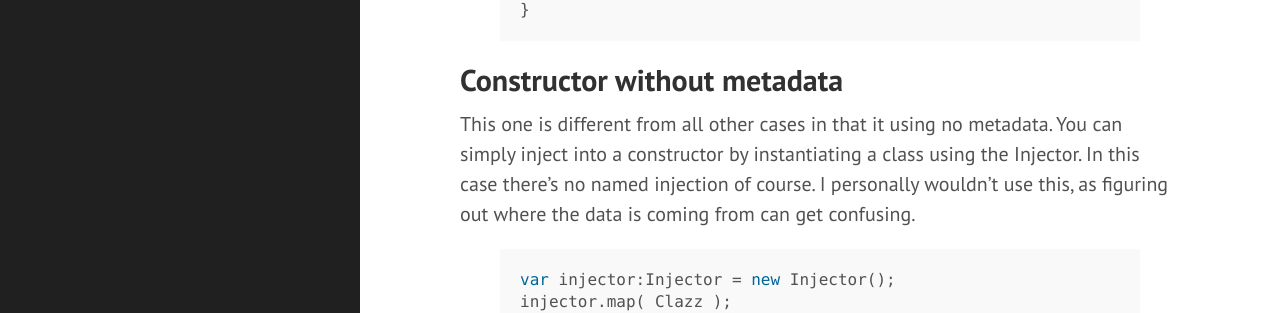
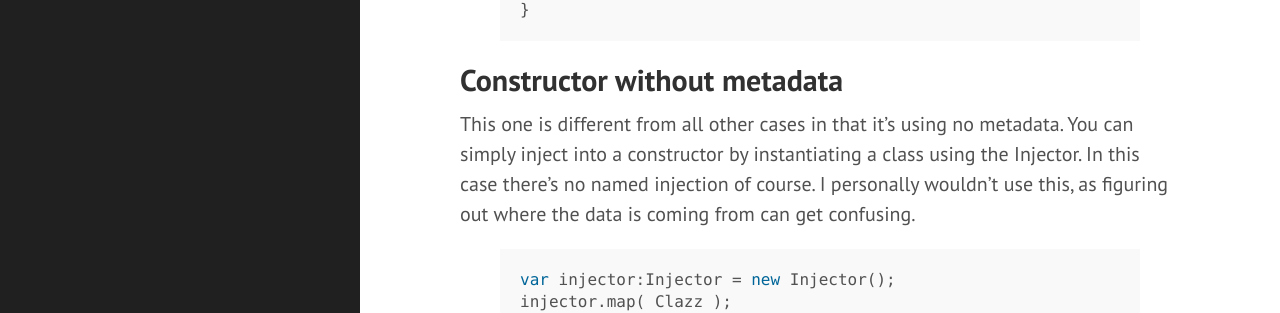
Before and after one commit to frederickjansen/frederickjansen.github.io, a Jekyll site: the page built from _posts/2014-06-07-dependency-injection-swiftsuspenders.md, in a window 1280 px wide and 900 px high, scrolled down 2795 px. Shown: the part 149-462 px from the top of the window. Built offline with Jekyll 4.4.1, drawn with Linux system fonts in a browser that asks for light colours; Markdown is read by kramdown in place of the engine named in the settings; comment, search, counter and statistics services are not loaded.

Commit message:
Fixed typo

```diff
--- a/_posts/2014-06-07-dependency-injection-swiftsuspenders.md
+++ b/_posts/2014-06-07-dependency-injection-swiftsuspenders.md
@@ -101,7 +101,7 @@ package {
 
 ## Constructor without metadata
 
-This one is different from all other cases in that it using no metadata. You can simply inject into a constructor by instantiating a class using the Injector. In this case there's no named injection of course. I personally wouldn't use this, as figuring out where the data is coming from can get confusing.
+This one is different from all other cases in that it's using no metadata. You can simply inject into a constructor by instantiating a class using the Injector. In this case there's no named injection of course. I personally wouldn't use this, as figuring out where the data is coming from can get confusing.
 
 {% highlight as3 %}
 var injector:Injector = new Injector();
```
